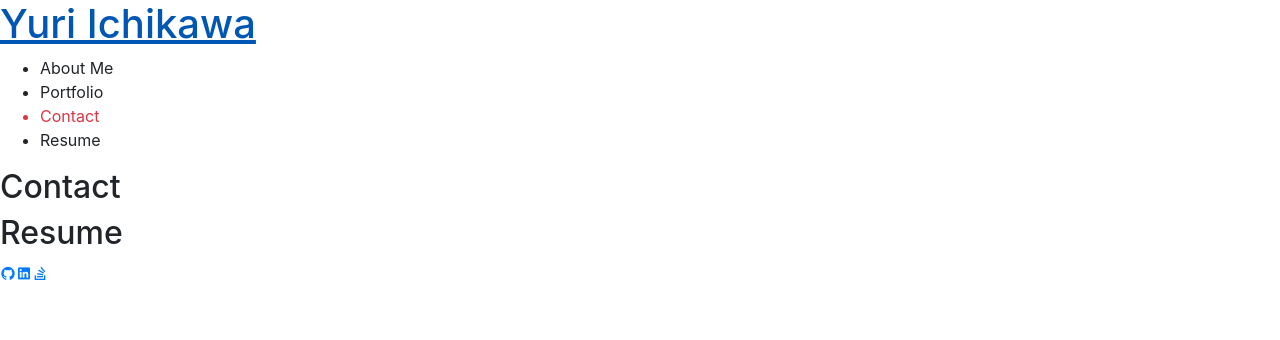
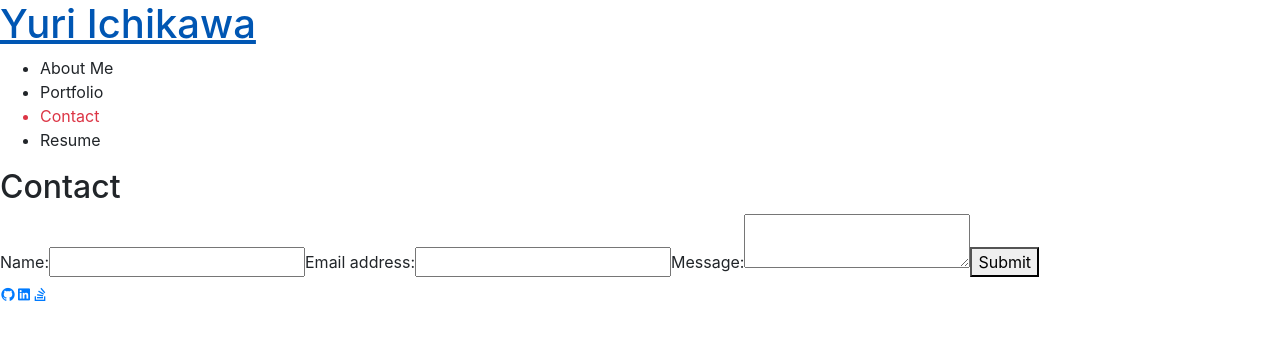
Before and after one commit to YuriI92/yurippe-portfolio, a React (Create React App) app: page / in a window 1280 px wide. Both pictures are taken after a click on the element "Contact". Shown: the top 340 px of the page. Built offline with nearby package versions, Linux system fonts and the light colour scheme.

Commit message:
add contact form

```diff
--- a/src/App.js
+++ b/src/App.js
@@ -7,6 +7,7 @@ import Header from './components/Header';
 import Footer from './components/Footer';
 import About from './components/About';
 import Project from './components/Project';
+import Contact from './components/Contact';
 
 function App() {
   const [sections] = useState([
@@ -25,19 +26,18 @@ function App() {
         setCurrentSection={setCurrentSection}
       />
       <main>
-        <section>
         {(() => {
-            console.log(currentSection);
           switch (currentSection) {
             case 'about':
               return <About />;
             case 'portfolio':
               return <Project />;
+            case 'contact':
+              return <Contact />;
+            // case 'resume':
+            //   return <Resume />;
           }
         })()}
-        </section>
-        <h2 id='contact'>Contact</h2>
-        <h2 id='resume'>Resume</h2>
       </main>
       <Footer />
     </div>
--- a/src/components/About/index.js
+++ b/src/components/About/index.js
@@ -2,7 +2,7 @@ import profilePic from '../../assets/profile/yurippe.jpg';
 
 function About() {
     return (
-        <div>
+        <section>
             <h2 id='about'>About Me</h2>
             <img src={profilePic} alt='Yuri Ichikawa' />
             <p>
@@ -15,7 +15,7 @@ function About() {
                 enim menandri, prima ignota denique et sea, nulla munere alienum sea at. Has luptatum pertinax
                 evertitur at. At cum eius alterum nusquam, tollit eruditi has ex, in case dicam libris sed.
             </p>
-        </div>
+        </section>
     );
 }
 
--- /dev/null
+++ b/src/components/Contact/index.js
@@ -0,0 +1,23 @@
+import React from 'react';
+import { useState } from 'react';
+
+function Contact(props) {
+    const [formState, setFormState] = useState({ name: '', email: '', message: '' });
+
+    return (
+        <section>
+            <h2>Contact</h2>
+            <form>
+                <label htmlFor='name'>Name:</label>
+                <input value={formState.name} type='text' name='name' />
+                <label htmlFor='email'>Email address:</label>
+                <input value={formState.email} type='email' name='email' />
+                <label htmlFor='message'>Message:</label>
+                <textarea value={formState.message} name='message'></textarea>
+                <button type='submit'>Submit</button>
+            </form>
+        </section>
+    );
+}
+
+export default Contact;
--- a/src/components/Project/index.js
+++ b/src/components/Project/index.js
@@ -1,7 +1,5 @@
-import { useState } from 'react';
-
-function Project({ currentSection }) {
-    const [projects] = useState([
+function Project() {
+    const projects = [
         {
             name: 'Deep Thoughts',
             technology: [
@@ -73,8 +71,9 @@ function Project({ currentSection }) {
             image: 'run-buddy.png',
             description: 'Run Buddy homepage screen capture saying Start Building Habits'
         },
-    ]);
-    const [currentProject, setCurrentProject] = useState();
+    ];
+    // const [currentProject, setCurrentProject] = useState();
+
     return (
         <div>
             <h2>Portfolio</h2>
```
Lines whose indentation alone changed are shown as unchanged.
